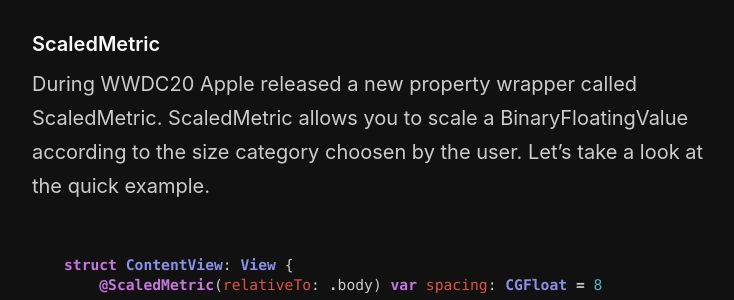
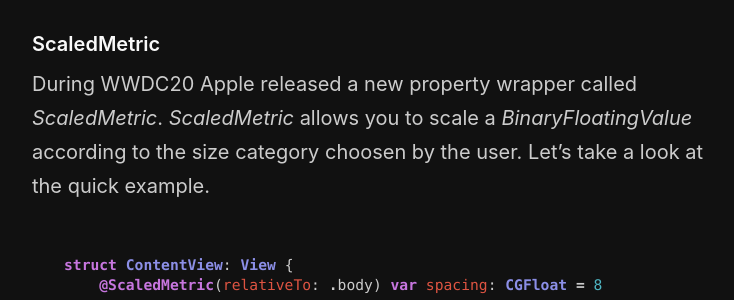
Before and after one commit to mecid/mecid.github.io, a Jekyll site: the page built from _posts/2019-10-09-dynamic-type-in-swiftui.md, in a window 1280 px wide and 900 px high, scrolled down 3801 px. Shown: the part 188-488 px from the top of the window, without its empty margins (258-992 px from the left). Built offline with Jekyll 4.4.1, drawn with Linux system fonts in a browser that asks for light colours.

Commit message:
Dynamic type post formatting improved

````diff
--- a/_posts/2019-10-09-dynamic-type-in-swiftui.md
+++ b/_posts/2019-10-09-dynamic-type-in-swiftui.md
@@ -114,7 +114,7 @@
 ```
 
 #### ScaledMetric
-During WWDC20 Apple released a new property wrapper called ScaledMetric. ScaledMetric allows you to scale a BinaryFloatingValue according to the size category choosen by the user. Let's take a look at the quick example.
+During WWDC20 Apple released a new property wrapper called *ScaledMetric*. *ScaledMetric* allows you to scale a *BinaryFloatingValue* according to the size category choosen by the user. Let's take a look at the quick example.
 
 ```swift
 struct ContentView: View {
````
